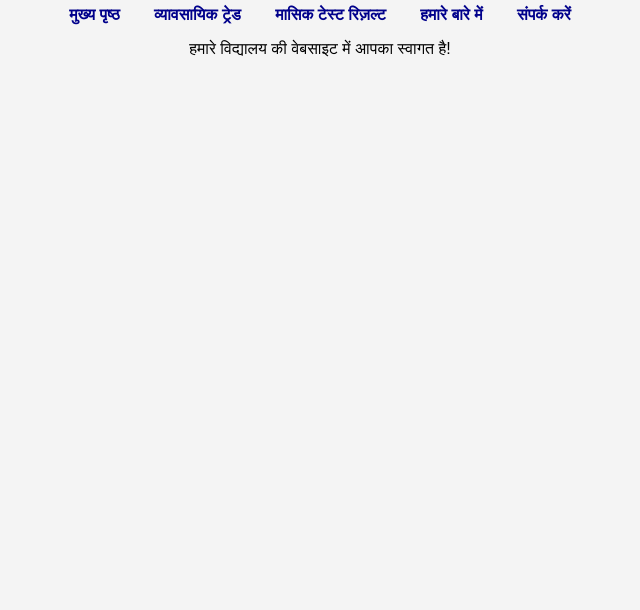
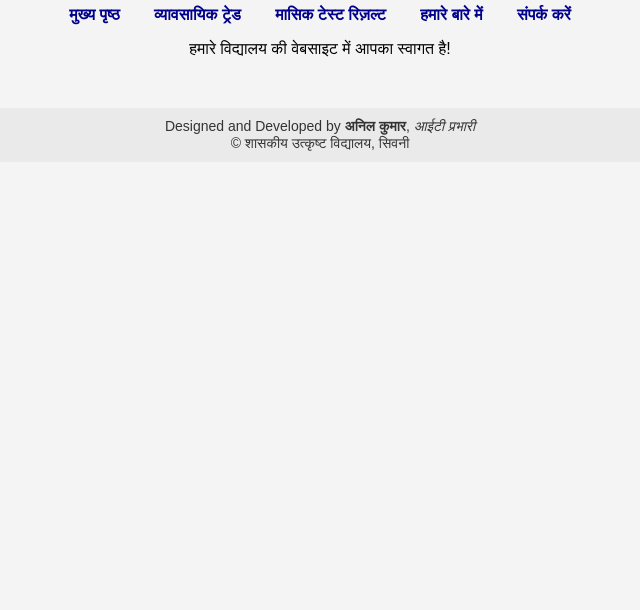
Before and after one commit to VEseoni/excellenceseoni, a plain HTML site: page index.html in a window 1280 px wide. Shown: the part 190-800 px from the top of the page, without its empty margins (320-960 px from the left). Drawn offline with Linux system fonts and the light colour scheme.

Commit message:
Update index.html

```diff
--- a/index.html
+++ b/index.html
@@ -19,5 +19,10 @@
         <a href="contact.html">संपर्क करें</a>
     </nav>
     <p>हमारे विद्यालय की वेबसाइट में आपका स्वागत है!</p>
+    <footer style="margin-top: 50px; padding: 10px; background-color: #eaeaea; color: #333; font-size: 14px;">
+    Designed and Developed by <strong>अनिल कुमार</strong>, <em>आईटी प्रभारी</em><br>
+    © शासकीय उत्कृष्ट विद्यालय, सिवनी
+</footer>
+
 </body>
 </html>
```
